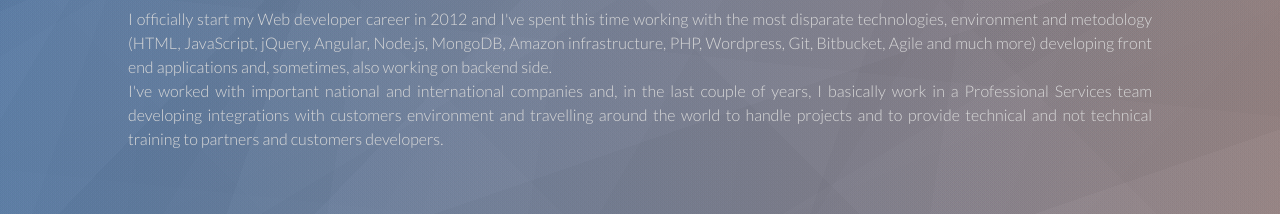
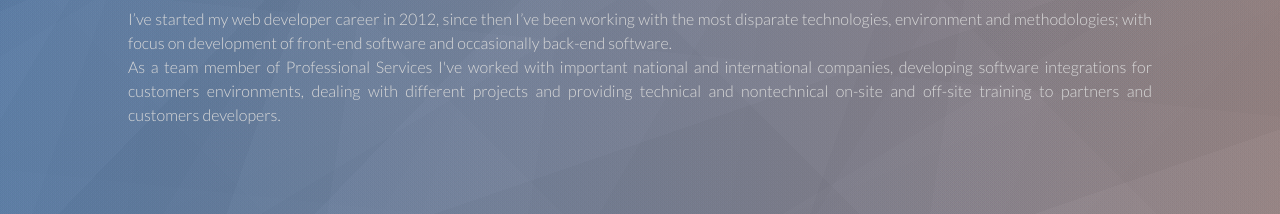
Before and after one commit to frsanna/BigSmurf.github.io, a plain HTML site: page curriculum.html in a window 1280 px wide. Shown: the part 257-471 px from the top of the page. Drawn offline with Linux system fonts and the light colour scheme.

Commit message:
text review

```diff
--- a/curriculum.html
+++ b/curriculum.html
@@ -47,15 +47,14 @@
 
     <section class="about">
         <span class="sectionTitle">About</span>
-        I officially start my Web developer career in 2012 and I've spent this time working with the most
-        disparate technologies, environment and metodology (HTML, JavaScript, jQuery, Angular, Node.js, MongoDB,
-        Amazon infrastructure, PHP, Wordpress, Git, Bitbucket, Agile and much more) developing front end applications and, sometimes,
-        also working on backend side.
+        I’ve started my web developer career in 2012,
+        since then I’ve been working with the most disparate technologies,
+        environment and methodologies; with focus on development of front-end software and occasionally back-end software.
         <br>
-        I've worked with important national and international companies and, in the last couple of years,
-        I basically work in a Professional Services team developing integrations
-        with customers environment and travelling around the world to handle projects and to provide
-        technical and not technical training to partners and customers developers.
+        As a team member of Professional Services I've worked with important national and international companies,
+        developing software integrations for customers environments,
+        dealing with different projects and providing technical and nontechnical on-site and off-site
+        training to partners and customers developers.
     </section>
 
     <section class="skills">
```
